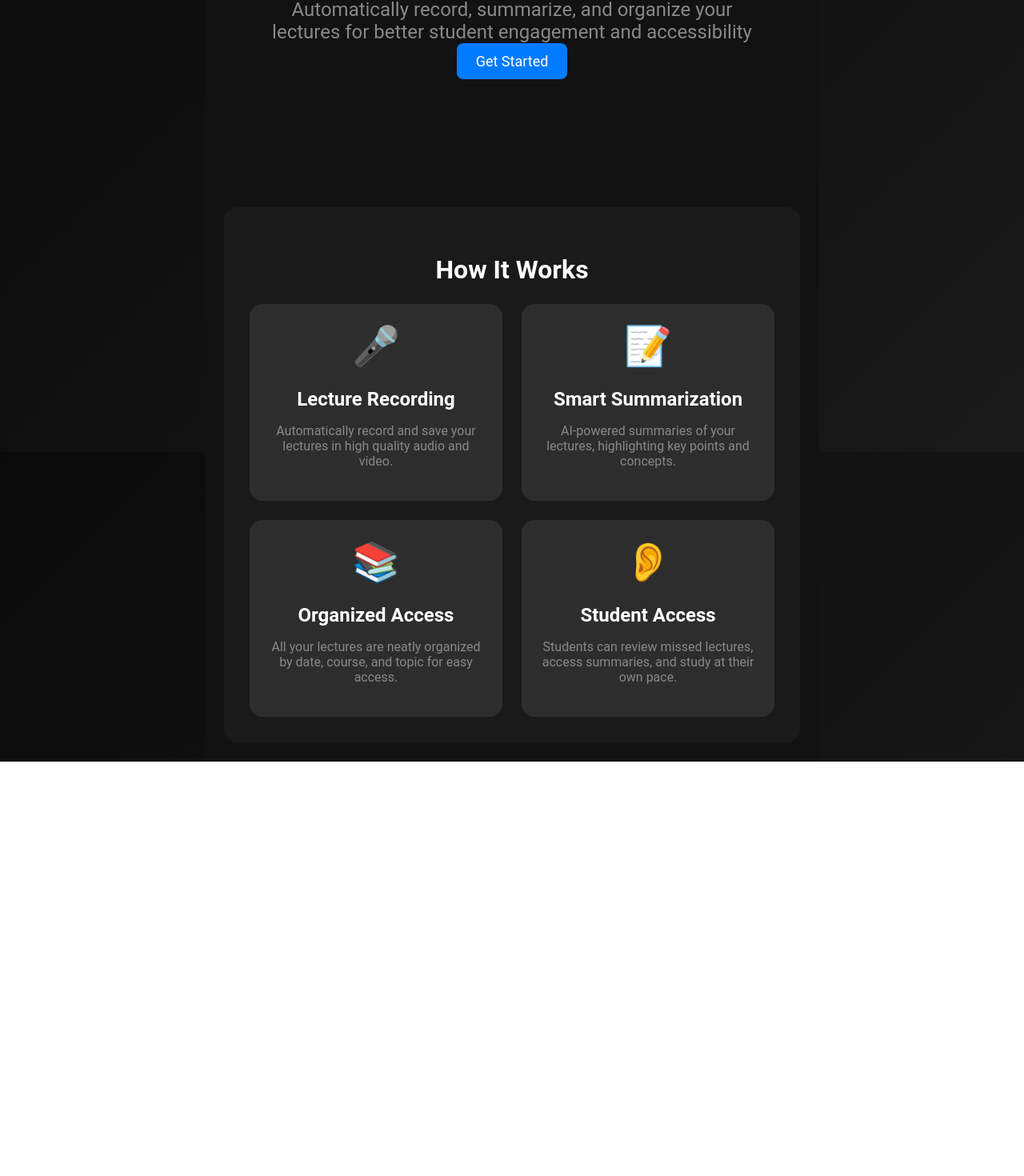
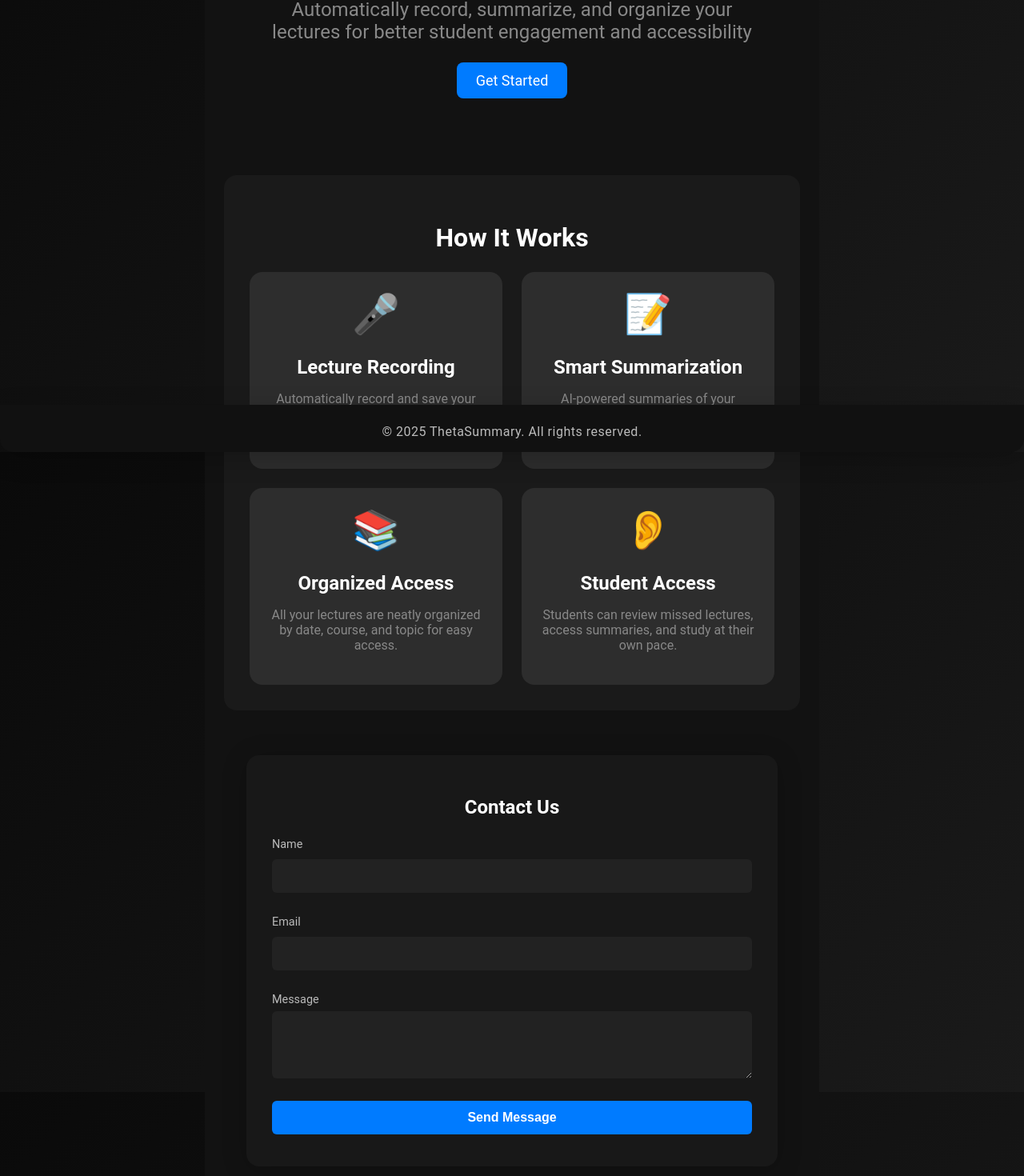
Before and after one commit to MOAB1184/thetasummarytest, a React (Create React App) app: page / in a window 1280 px wide. Shown: the part 235-1705 px from the top of the page at 80% size. Before the commit the page ends 1187 px from the top, so only its background shows below. Built offline with nearby package versions, Linux system fonts and the light colour scheme.

Commit message:
Initial push of src folder and .gitignore

```diff
--- a/src/components/LandingPage.js
+++ b/src/components/LandingPage.js
@@ -1,7 +1,29 @@
 import React from 'react';
 import { Link } from 'react-router-dom';
+import emailjs from 'emailjs-com';
 
 function LandingPage() {
+  // EmailJS handler
+  const handleContactSubmit = (e) => {
+    e.preventDefault();
+    const form = e.target;
+    emailjs.sendForm(
+      'service_oildj6m',
+      'template_05hymca',
+      form,
+      'gwttnJTCmPFTWS0TG'
+    ).then(
+      (result) => {
+        alert('Message sent successfully!');
+        form.reset();
+      },
+      (error) => {
+        alert('Failed to send message. Please try again later.');
+        console.error(error);
+      }
+    );
+  };
+
   return (
     <div style={{
       maxWidth: '1200px',
@@ -85,9 +107,10 @@ function LandingPage() {
         <p style={{
           fontSize: '24px',
           color: '#888',
-          marginBottom: '48px',
+          marginBottom: '24px', // slightly less space below description
           maxWidth: '600px',
-          margin: '0 auto'
+          marginLeft: 'auto',
+          marginRight: 'auto'
         }}>
           Automatically record, summarize, and organize your lectures for better student engagement and accessibility
         </p>
@@ -95,7 +118,8 @@ function LandingPage() {
           display: 'flex',
           justifyContent: 'center',
           gap: '24px',
-          marginBottom: '64px' // Added more space
+          marginBottom: '16px', // even less space below button before How It Works
+          marginTop: '16px'
         }}>
           <Link to="/create-account" style={{
             padding: '12px 24px',
@@ -114,7 +138,7 @@ function LandingPage() {
         backgroundColor: '#1a1a1a',
         borderRadius: '16px',
         padding: '32px',
-        marginTop: '48px'
+        marginTop: '32px', // slightly more space above How It Works
       }}>
         <h2 style={{
           fontSize: '32px',
@@ -208,6 +232,55 @@ function LandingPage() {
           </div>
         </div>
       </div>
+
+      {/* Contact Form Section */}
+      <div style={{
+        backgroundColor: '#181818',
+        borderRadius: '16px',
+        padding: '32px',
+        marginTop: '56px', // slightly more space after How It Works
+        maxWidth: '600px',
+        marginLeft: 'auto',
+        marginRight: 'auto',
+        color: '#fff',
+        boxShadow: '0 4px 32px rgba(0,0,0,0.2)'
+      }}>
+        <h2 style={{ textAlign: 'center', marginBottom: '24px', color: '#fff' }}>Contact Us</h2>
+        <form onSubmit={handleContactSubmit}>
+          <div style={{ marginBottom: '16px' }}>
+            <label htmlFor="name" style={{ display: 'block', marginBottom: '6px', color: '#bbb' }}>Name</label>
+            <input id="name" name="name" type="text" required style={{ width: '100%', padding: '12px', borderRadius: '6px', border: 'none', background: '#222', color: '#fff' }} />
+          </div>
+          <div style={{ marginBottom: '16px' }}>
+            <label htmlFor="email" style={{ display: 'block', marginBottom: '6px', color: '#bbb' }}>Email</label>
+            <input id="email" name="email" type="email" required style={{ width: '100%', padding: '12px', borderRadius: '6px', border: 'none', background: '#222', color: '#fff' }} />
+          </div>
+          <div style={{ marginBottom: '16px' }}>
+            <label htmlFor="message" style={{ display: 'block', marginBottom: '6px', color: '#bbb' }}>Message</label>
+            <textarea id="message" name="message" rows="4" required style={{ width: '100%', padding: '12px', borderRadius: '6px', border: 'none', background: '#222', color: '#fff', resize: 'vertical', boxSizing: 'border-box' }} />
+          </div>
+          <button type="submit" style={{ width: '100%', padding: '12px', borderRadius: '6px', border: 'none', background: '#007bff', color: '#fff', fontWeight: 600, fontSize: '16px', cursor: 'pointer' }}>Send Message</button>
+        </form>
+      </div>
+
+      {/* Footer Section */}
+      <footer style={{
+        backgroundColor: '#111111',
+        color: '#bbb',
+        textAlign: 'center',
+        padding: '24px 0 16px 0',
+        position: 'fixed',
+        left: 0,
+        bottom: 0,
+        width: '100vw',
+        borderRadius: '0 0 16px 16px',
+        fontSize: '16px',
+        letterSpacing: '0.5px',
+        boxShadow: '0 8px 32px rgba(0,0,0,0.2)',
+        zIndex: 2000
+      }}>
+        &copy; {new Date().getFullYear()} ThetaSummary. All rights reserved.
+      </footer>
     </div>
   );
 }
```
Also changed, not shown: src/components/assets/logo.png (added), 1 other file (tests, documents, lock files or other folders).
